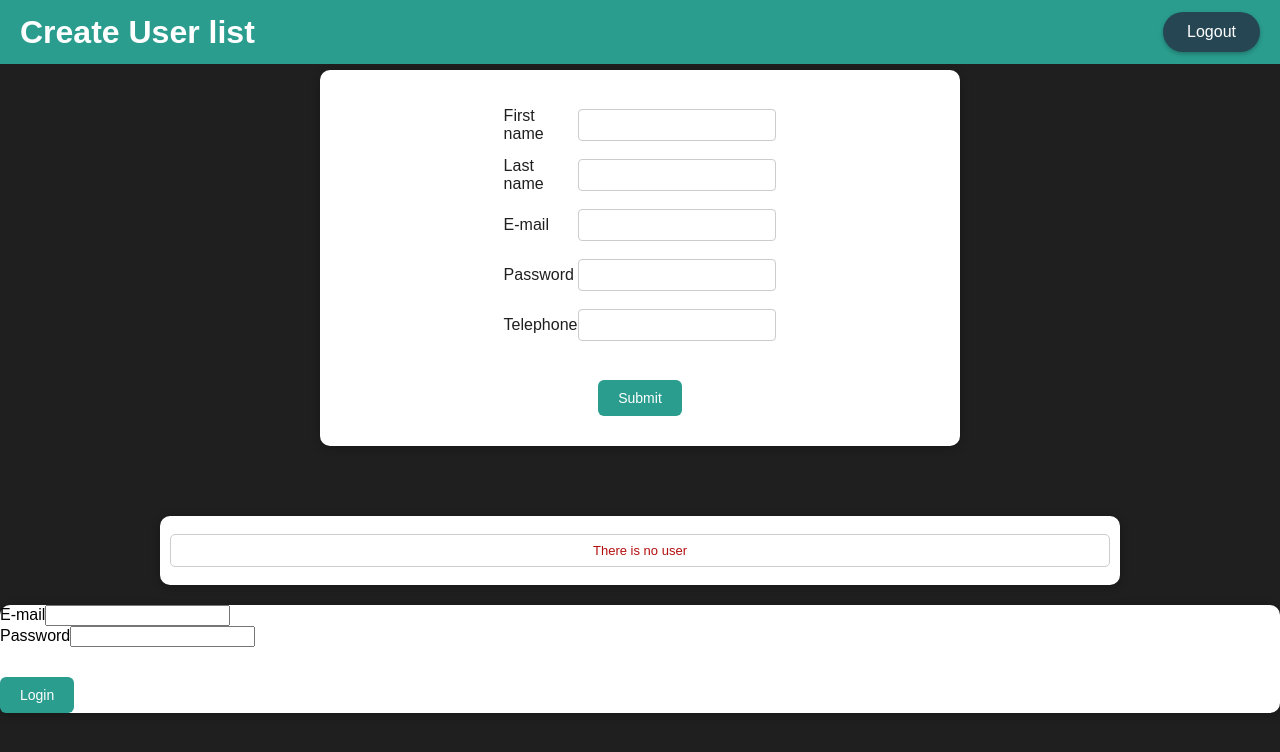
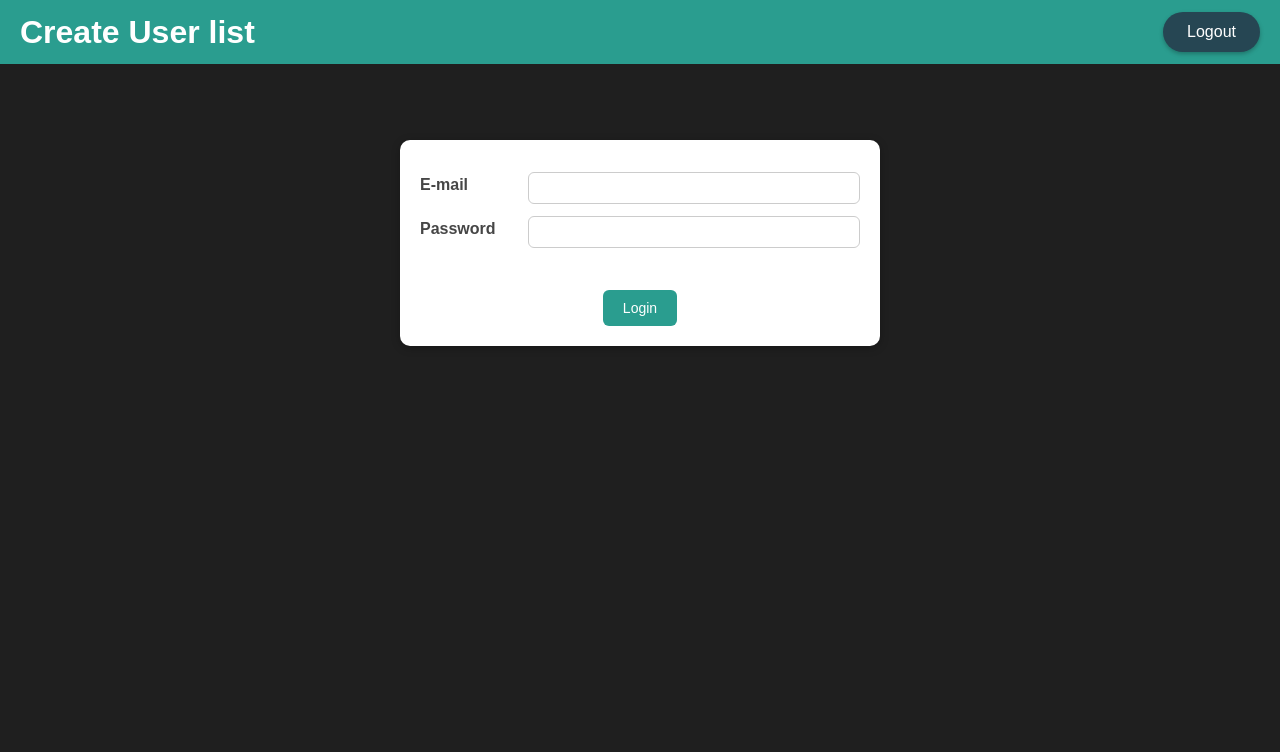
Before and after one commit to nbenlin/react-form-validation-with-error-modal, a React (Create React App) app: page / in a window 1280 px wide. Shown: the top 752 px of the page. Built offline with nearby package versions, Linux system fonts and the light colour scheme.

Commit message:
add login styling

```diff
--- a/src/App.js
+++ b/src/App.js
@@ -1,16 +1,14 @@
-import { Fragment } from "react";
+import { Fragment, useState } from "react";
 import MainHeader from "./components/Header/MainHeader/MainHeader";
 import Home from "./components/Home/Home";
 import Login from "./components/Login/Login";
 
 const App = () => {
+  const [isLoggedIn, setIsLoggedIn] = useState(false);
   return (
     <Fragment>
       <MainHeader />
-      <main>
-        <Home />
-        <Login />
-      </main>
+      <main>{isLoggedIn ? <Home /> : <Login />}</main>
     </Fragment>
   );
 };
--- a/src/components/Login/Login.js
+++ b/src/components/Login/Login.js
@@ -1,20 +1,21 @@
 import React from "react";
 import Card from "../UI/Card/Card";
 import Button from "../UI/Button/Button";
+import classes from "./Login.module.css";
 
 const Login = (props) => {
   return (
-    <Card>
+    <Card className={classes.login}>
       <form>
-        <div>
+        <div className={`${classes.control}`}>
           <label htmlFor="email">E-mail</label>
           <input type="text" id="email" />
         </div>
-        <div>
+        <div className={`${classes.control}`}>
           <label htmlFor="password">Password</label>
           <input type="password" id="password" />
         </div>
-        <div>
+        <div className={classes.actions}>
           <Button>Login</Button>
         </div>
       </form>
--- a/src/components/Login/Login.module.css
+++ b/src/components/Login/Login.module.css
@@ -0,0 +1,55 @@
+.login {
+  width: 90%;
+  max-width: 480px;
+  margin: 20px auto;
+  padding: 20px;
+}
+
+.control {
+  margin: 12px 0;
+  display: flex;
+  align-items: stretch;
+  flex-direction: column;
+}
+
+.control label,
+.control input {
+  display: block;
+}
+
+.control label {
+  font-weight: bold;
+  flex: 1;
+  color: #464646;
+  margin-bottom: 6px;
+}
+
+.control input {
+  flex: 3;
+  font: inherit;
+  padding: 6px 3px;
+  border-radius: 6px;
+  border: 1px solid #ccc;
+}
+
+.control input:focus {
+  outline: none;
+  border-color: #e76f51;
+  background: #e9c46a;
+}
+
+.control.invalid input {
+  border-color: red;
+  background: #e9c2c2;
+}
+
+.actions {
+  text-align: center;
+}
+
+@media (min-width: 768px) {
+  .control {
+    align-items: center;
+    flex-direction: row;
+  }
+}
--- a/src/index.css
+++ b/src/index.css
@@ -11,3 +11,7 @@ body {
   margin: 0;
   padding: 0;
 }
+
+main {
+  margin-top: 140px;
+}
```
